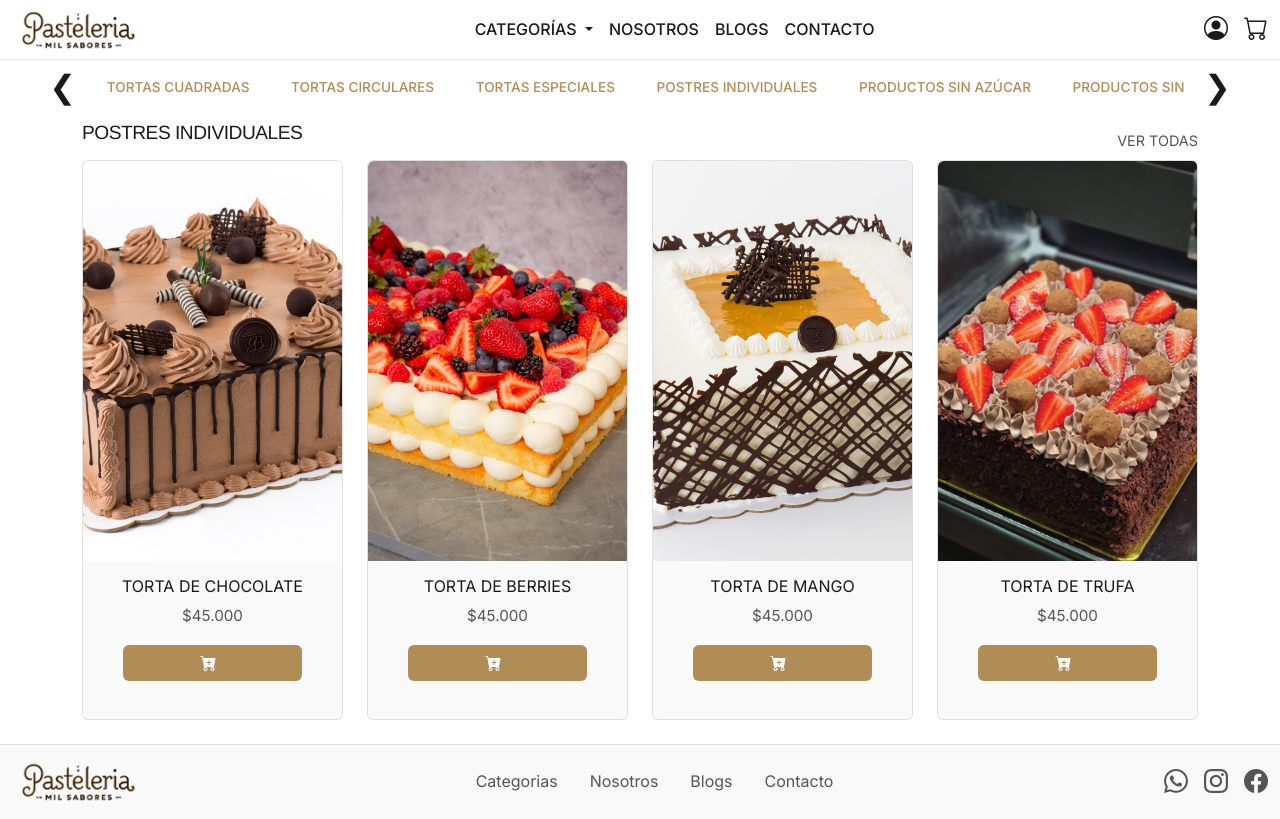
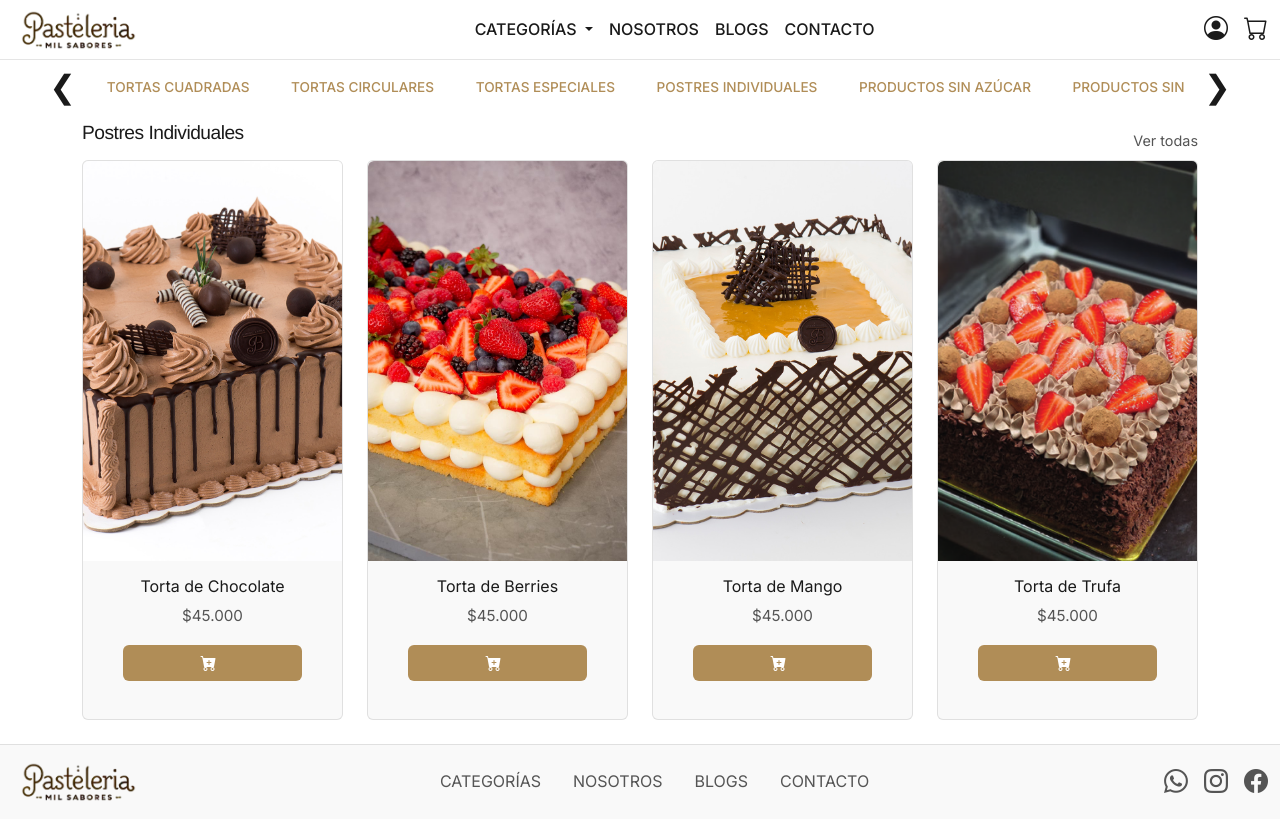
Before and after one commit to francarrascoo/Pasteleria-Full-Stack-II, a plain HTML site: page pages/categorias.html in a window 1280 px wide. Drawn offline with nearby package versions, Linux system fonts and the light colour scheme.

Commit message:
arreglo errores

```diff
--- a/pages/categorias.html
+++ b/pages/categorias.html
@@ -96,15 +96,15 @@
 
     <div class="container mb-4">
         <div class="container d-flex justify-content-between align-items-end my-2 p-0 title-cat">
-            <h2>POSTRES INDIVIDUALES</h2>
-            <a href="productos.html#tortas-cuadradas" class="text-decoration-none">VER TODAS</a>
+            <h2>Postres Individuales</h2>
+            <a href="productos.html#tortas-cuadradas" class="text-decoration-none">Ver todas</a>
         </div>
         <div class="row row-cols-1 row-cols-md-2 row-cols-lg-4 g-4">
             <div class="col">
                 <div class="card-cat">
                     <img src="/img/torta-cuadrada-1.jpg" class="card-img-top-cat" alt="Torta Cuadrada de Chocolate">
                     <div class="card-body d-flex flex-column text-center">
-                        <h5 class="card-title-cat">TORTA DE CHOCOLATE</h5>
+                        <h5 class="card-title-cat">Torta de Chocolate</h5>
                         <p class="card-text">$45.000</p>
                         <a href="#" class="btn btn-add-cart"><i class="bi bi-cart-plus-fill me-2"></i></a>
                     </div>
@@ -114,7 +114,7 @@
                 <div class="card-cat">
                     <img src="/img/torta-cuadrada-2.jpg" class="card-img-top-cat" alt="Torta Cuadrada de Berries">
                     <div class="card-body d-flex flex-column text-center">
-                        <h5 class="card-title-cat">TORTA DE BERRIES</h5>
+                        <h5 class="card-title-cat">Torta de Berries</h5>
                         <p class="card-text">$45.000</p>
                         <a href="#" class="btn btn-add-cart"><i class="bi bi-cart-plus-fill me-2"></i></a>
                     </div>
@@ -124,7 +124,7 @@
                 <div class="card-cat">
                     <img src="/img/torta-cuadrada-3.jpg" class="card-img-top-cat" alt="Brownie Sin Gluten">
                     <div class="card-body d-flex flex-column text-center">
-                        <h5 class="card-title-cat">TORTA DE MANGO</h5>
+                        <h5 class="card-title-cat">Torta de Mango</h5>
                         <p class="card-text">$45.000</p>
                         <a href="#" class="btn btn-add-cart"><i class="bi bi-cart-plus-fill me-2"></i>
                         </a>
@@ -135,7 +135,7 @@
                 <div class="card-cat">
                     <img src="/img/torta-cuadrada-4.png" class="card-img-top-cat" alt="Cheesecake Sin Azúcar">
                     <div class="card-body d-flex flex-column text-center">
-                        <h5 class="card-title-cat">TORTA DE TRUFA</h5>
+                        <h5 class="card-title-cat">Torta de Trufa</h5>
                         <p class="card-text">$45.000</p>
                         <a href="#" class="btn btn-add-cart"><i class="bi bi-cart-plus-fill me-2"></i>
                         </a>
@@ -152,10 +152,10 @@
                         height="40"></a>
             </div>
             <div class="nav mb-3 mb-md-0">
-                <a class="nav-link" href="productos.html">Categorias</a>
-                <a class="nav-link" href="nosotros.html">Nosotros</a>
-                <a class="nav-link" href="blogs.html">Blogs</a>
-                <a class="nav-link" href="contacto.html">Contacto</a>
+                <a class="nav-link" href="productos.html">CATEGORÍAS</a>
+                <a class="nav-link" href="nosotros.html">NOSOTROS</a>
+                <a class="nav-link" href="blogs.html">BLOGS</a>
+                <a class="nav-link" href="contacto.html">CONTACTO</a>
             </div>
             <div class="d-flex gap-3">
                 <a href="#" class="nav-link fs-4"><i class="bi bi-whatsapp"></i></a>
```
Also changed, not shown: pages/nosotros.html (+2 -2 lines).
